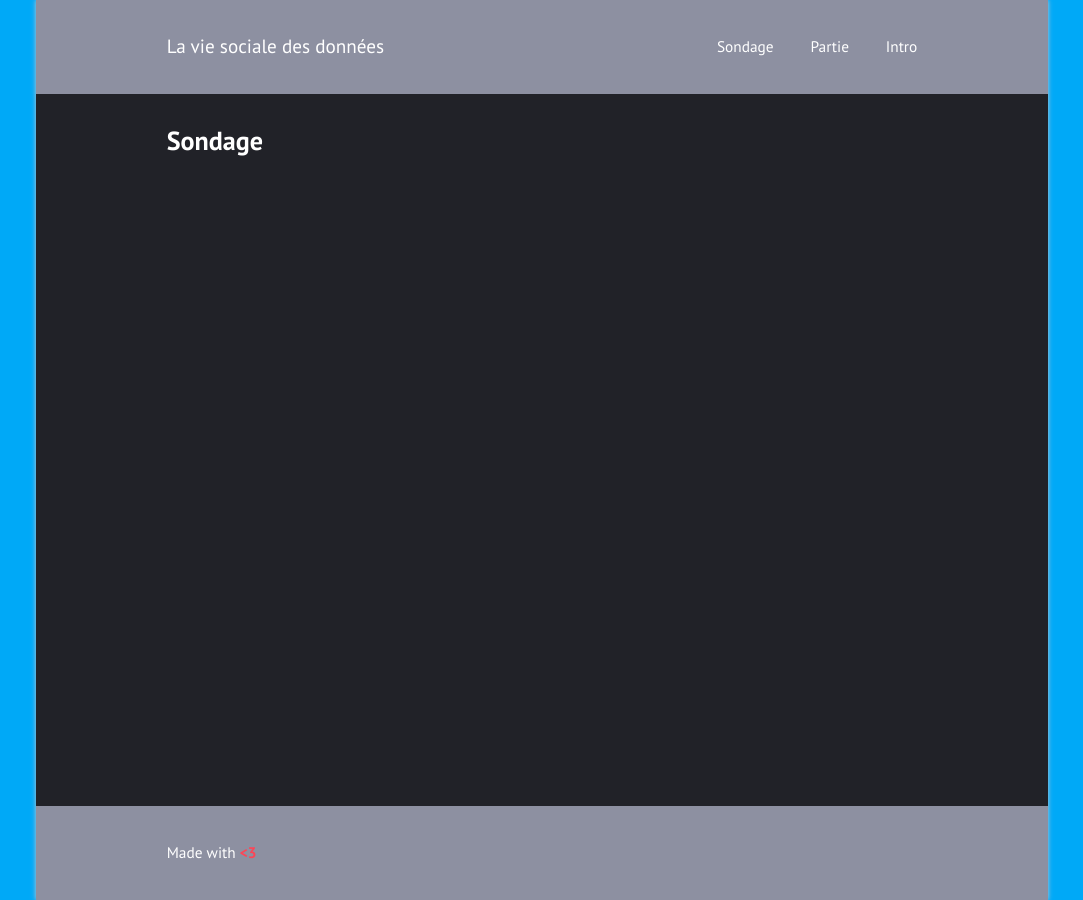
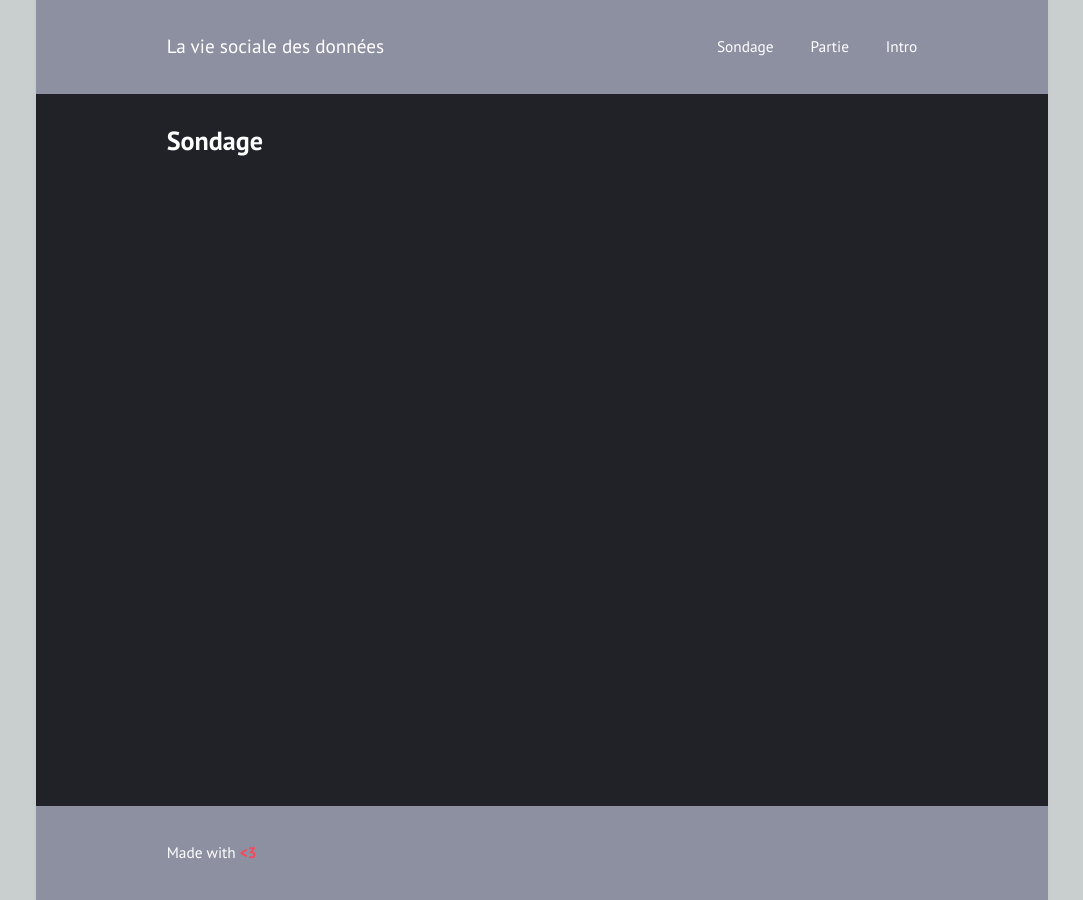
Before and after one commit to den032007/den032007.githab.io, a Jekyll site: the page built from index.html, in a window 1280 px wide. Shown: the whole page, without its empty margins (98-1181 px from the left). Built offline with Jekyll 4.4.1, drawn with Linux system fonts in a browser that asks for light colours.

Commit message:
Update frame.sass

```diff
--- a/assets/css/frame.sass
+++ b/assets/css/frame.sass
@@ -3,7 +3,7 @@
 
 @import index, font, basic, layout, classes
 
-$bgcolor: #00a9f7
+$bgcolor: #c8cfce
 
 html
   background: $bgcolor
```
